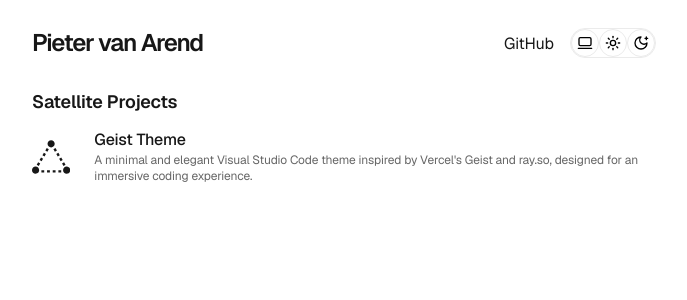
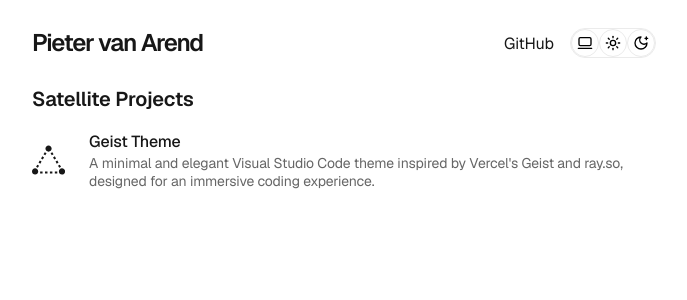
Before and after one commit to phiewter/www, a Next.js app: page / in a window 1280 px wide. Shown: the top 300 px of the page, without its empty margins (296-983 px from the left). Built offline with nearby package versions, Linux system fonts and the light colour scheme.

Commit message:
style(block): adjust styles for better appearence

```diff
--- a/app/components/block/block.module.css
+++ b/app/components/block/block.module.css
@@ -1,10 +1,15 @@
 .block {
-  margin: 32px 0px 64px 0px;
+  margin: var(--margin-header-height) 0px calc(var(--margin-header-height) * 1.5) 0px;
 }
 
 .block h1 {
-  font-size: 18px;
+  font-size: 20px;
   letter-spacing: -0.01em;
   font-weight: 600;
-  margin: 32px 0px 16px 0px;
+  margin: var(--margin-header-height) 0px calc(var(--margin-header-height) / 1.5) 0px;
 }
+
+.block p {
+  font-size: 14px;
+  color: var(--gray-900);
+}
```
